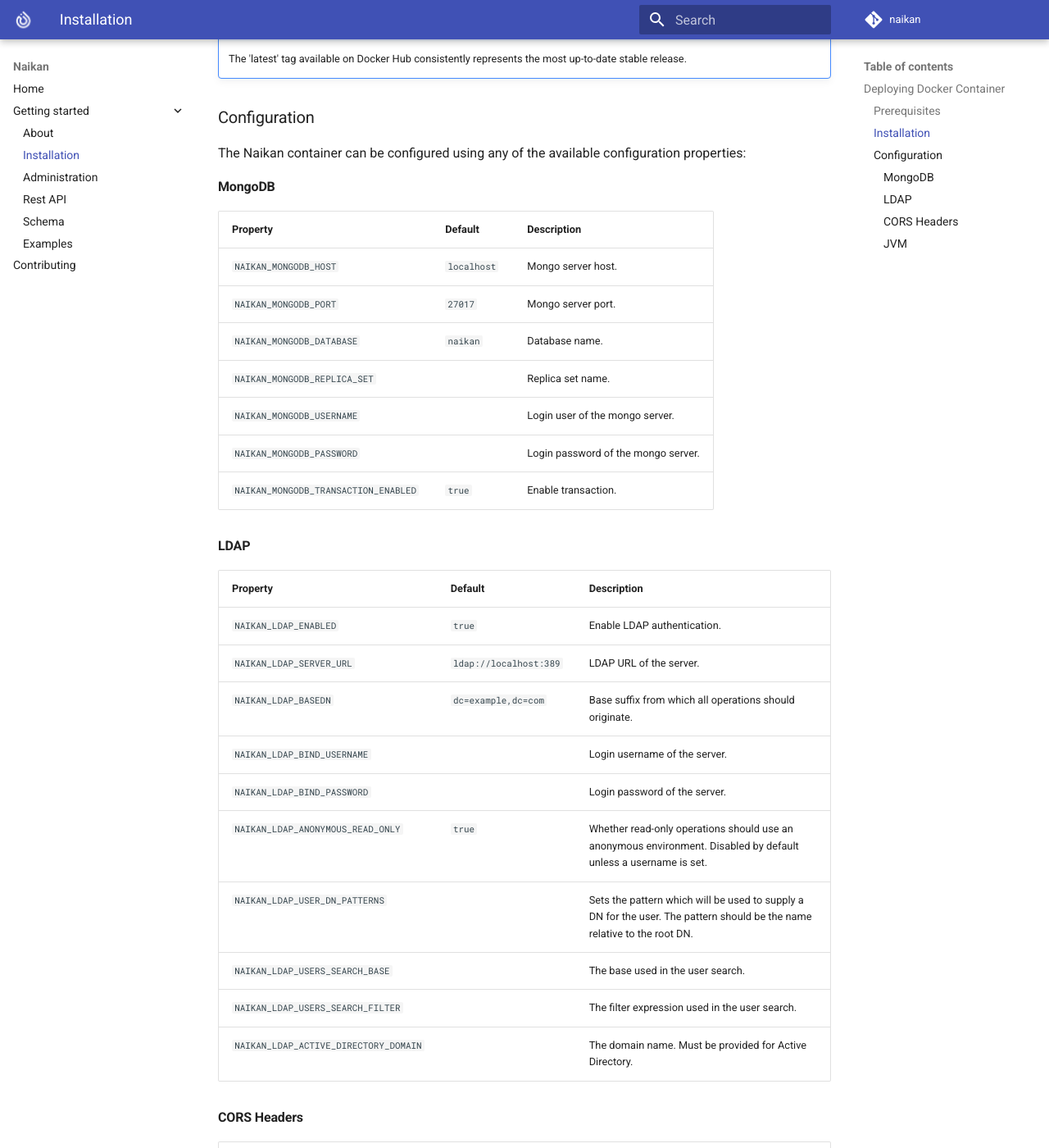
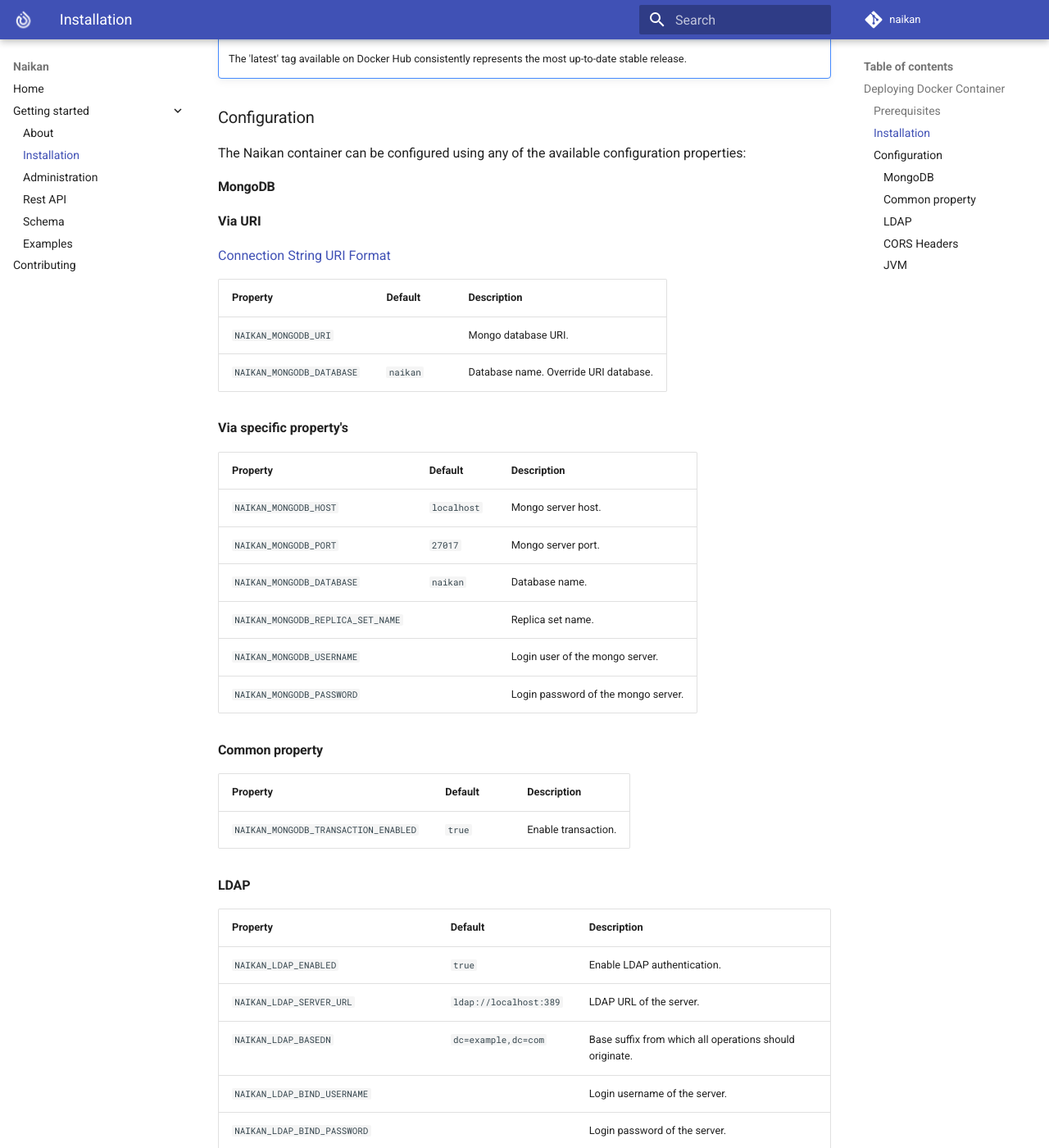
Before and after one commit to enofex/naikan, an MkDocs documentation site: the page built from docs/getting-started.md, in a window 1280 px wide and 1400 px high, scrolled down 830 px. Shown: the whole window at 82% size. Built offline with MkDocs 1.6.1 and Material for MkDocs 9.7.7, drawn with Linux system fonts in a browser that asks for light colours; comment, search, counter and statistics services are not loaded.

Commit message:
Enable MongoDB URI connection for improved integration
In order to enhance the integration capabilities, it is essential to add support for connecting to MongoDB via URI as well.

Closes gh-2

```diff
--- a/docker-compose.yml
+++ b/docker-compose.yml
@@ -10,10 +10,11 @@
     # The Naikan container can be configured using any of the available configuration properties:
     #
     # MongoDB Properties
+    # - NAIKAN_MONGODB_URI=
     # - NAIKAN_MONGODB_HOST=localhost
     # - NAIKAN_MONGODB_PORT=27017
     # - NAIKAN_MONGODB_DATABASE=naikan
-    # - NAIKAN_MONGODB_REPLICA_SET=
+    # - NAIKAN_MONGODB_REPLICA_SET_NAME=
     # - NAIKAN_MONGODB_USERNAME=
     # - NAIKAN_MONGODB_PASSWORD=
     # - NAIKAN_MONGODB_TRANSACTION_ENABLED=true
--- a/docs/getting-started.md
+++ b/docs/getting-started.md
@@ -34,15 +34,31 @@
 
 #### MongoDB
 
-| Property                             | Default     | Description                         |
-|:-------------------------------------|:------------|:------------------------------------|
-| `NAIKAN_MONGODB_HOST`                | `localhost` | Mongo server host.                  |
-| `NAIKAN_MONGODB_PORT`                | `27017`     | Mongo server port.                  |
-| `NAIKAN_MONGODB_DATABASE`            | `naikan`    | Database name.                      |
-| `NAIKAN_MONGODB_REPLICA_SET`         |             | Replica set name.                   |
-| `NAIKAN_MONGODB_USERNAME`            |             | Login user of the mongo server.     |
-| `NAIKAN_MONGODB_PASSWORD`            |             | Login password of the mongo server. |
-| `NAIKAN_MONGODB_TRANSACTION_ENABLED` | `true`      | Enable transaction.                 |
+**Via URI**
+
+[Connection String URI Format](https://www.mongodb.com/docs/manual/reference/connection-string/)
+
+| Property                             | Default   | Description                           |
+|:-------------------------------------|:----------|:--------------------------------------|
+| `NAIKAN_MONGODB_URI`                 |           | Mongo database URI.                   |
+| `NAIKAN_MONGODB_DATABASE`            | `naikan`  | Database name. Override URI database. |
+
+**Via specific property's**
+
+| Property                          | Default     | Description                         |
+|:----------------------------------|:------------|:------------------------------------|
+| `NAIKAN_MONGODB_HOST`             | `localhost` | Mongo server host.                  |
+| `NAIKAN_MONGODB_PORT`             | `27017`     | Mongo server port.                  |
+| `NAIKAN_MONGODB_DATABASE`         | `naikan`    | Database name.                      |
+| `NAIKAN_MONGODB_REPLICA_SET_NAME` |             | Replica set name.                   |
+| `NAIKAN_MONGODB_USERNAME`         |             | Login user of the mongo server.     |
+| `NAIKAN_MONGODB_PASSWORD`         |             | Login password of the mongo server. |
+
+#### Common property
+
+| Property                             | Default     | Description                          |
+|:-------------------------------------|:------------|:-------------------------------------|
+| `NAIKAN_MONGODB_TRANSACTION_ENABLED` | `true`      | Enable transaction.                  |
 
 #### LDAP
 
```
Also changed, not shown: naikan-web/src/main/resources/application-dev.yml (+5 -5 lines), naikan-web/src/main/resources/application.yml (+13 -12 lines), 1 other file.
